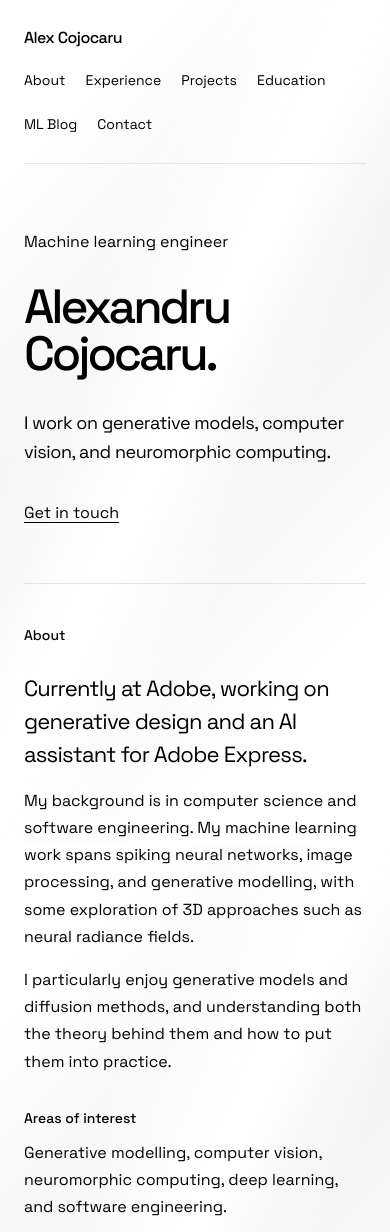
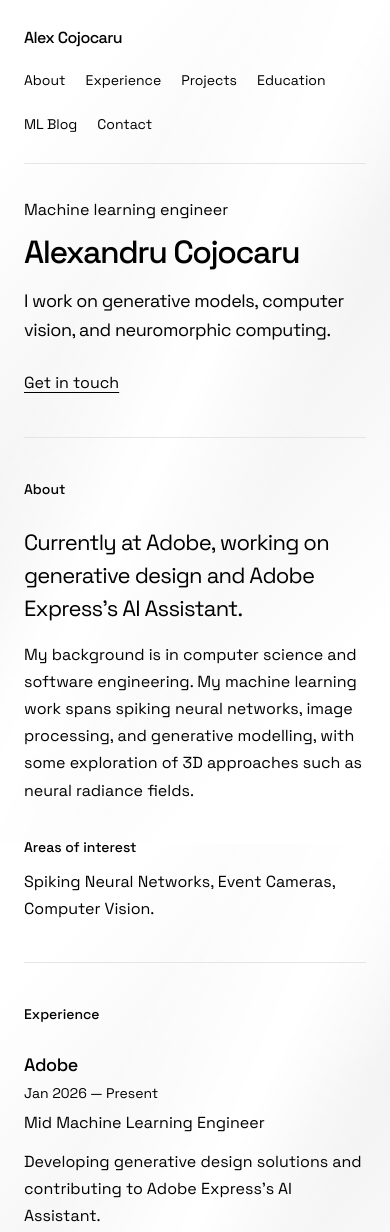
Before and after one commit to alexcojocaru2002/website, a plain HTML site: page index.html in a window 390 px wide. Shown: the top 1232 px of the page. Drawn offline with Linux system fonts and the light colour scheme.

Commit message:
Compact the introduction and refine profile copy

```diff
--- a/index.html
+++ b/index.html
@@ -9,7 +9,7 @@
     <link rel="preconnect" href="https://fonts.googleapis.com">
     <link rel="preconnect" href="https://fonts.gstatic.com" crossorigin>
     <link href="https://fonts.googleapis.com/css2?family=Space+Grotesk:wght@400;500;600&amp;display=swap" rel="stylesheet">
-    <link rel="stylesheet" href="styles.css?v=black-gloss">
+    <link rel="stylesheet" href="styles.css?v=compact-intro">
 </head>
 <body>
     <a class="skip-link" href="#main">Skip to content</a>
@@ -32,7 +32,7 @@
         <main id="main" tabindex="-1">
             <section class="intro" aria-labelledby="intro-heading">
                 <p class="eyebrow">Machine learning engineer</p>
-                <h1 id="intro-heading">Alexandru<br>Cojocaru.</h1>
+                <h1 id="intro-heading">Alexandru Cojocaru</h1>
                 <div class="intro-bottom">
                     <p class="intro-description">
                         I work on generative models, computer vision,
@@ -47,7 +47,7 @@
                 <div class="section-content prose">
                     <p class="lead">
                         Currently at Adobe, working on generative design
-                        and an AI assistant for Adobe Express.
+                        and Adobe Express’s AI Assistant.
                     </p>
                     <p>
                         My background is in computer science and software engineering.
@@ -55,15 +55,9 @@
                         image processing, and generative modelling, with some
                         exploration of 3D approaches such as neural radiance fields.
                     </p>
-                    <p>
-                        I particularly enjoy generative models and diffusion methods,
-                        and understanding both the theory behind them and how to
-                        put them into practice.
-                    </p>
                     <div class="interests">
                         <h3>Areas of interest</h3>
-                        <p>Generative modelling, computer vision, neuromorphic computing,
-                        deep learning, and software engineering.</p>
+                        <p>Spiking Neural Networks, Event Cameras, Computer Vision.</p>
                     </div>
                 </div>
             </section>
@@ -78,7 +72,7 @@
                         </div>
                         <p class="entry-subtitle">Mid Machine Learning Engineer</p>
                         <p>Developing generative design solutions and contributing
-                        to the AI assistant in Adobe Express.</p>
+                        to Adobe Express’s AI Assistant.</p>
                     </article>
 
                     <article class="entry">
--- a/styles.css
+++ b/styles.css
@@ -127,18 +127,18 @@ h3 {
 }
 
 .intro {
-    padding-block: 6.5rem 5rem;
+    padding-block: 3rem;
 }
 
 .eyebrow {
-    margin-bottom: 1.75rem;
+    margin-bottom: 0.75rem;
     color: var(--secondary);
 }
 
 .intro h1 {
-    font-size: clamp(4rem, 8.5vw, 7.25rem);
-    line-height: 0.98;
-    letter-spacing: -0.065em;
+    font-size: clamp(2rem, 4vw, 3rem);
+    line-height: 1.12;
+    letter-spacing: -0.045em;
 }
 
 .intro-bottom {
@@ -146,7 +146,7 @@ h3 {
     align-items: flex-end;
     justify-content: space-between;
     gap: 2rem;
-    margin-top: 3rem;
+    margin-top: 1.25rem;
 }
 
 .intro-description {
@@ -362,18 +362,14 @@ h3 {
     }
 
     .intro {
-        padding-block: 4rem 3rem;
-    }
-
-    .intro h1 {
-        font-size: clamp(3rem, 12vw, 4.75rem);
+        padding-block: 2rem;
     }
 
     .intro-bottom {
         align-items: flex-start;
         flex-direction: column;
-        gap: 1.5rem;
-        margin-top: 2rem;
+        gap: 1rem;
+        margin-top: 1rem;
     }
 
     .intro-description {
@@ -434,7 +430,7 @@ h3 {
     }
 
     .intro h1 {
-        font-size: 4rem;
+        font-size: 2.5rem;
     }
 
     .section {
```
